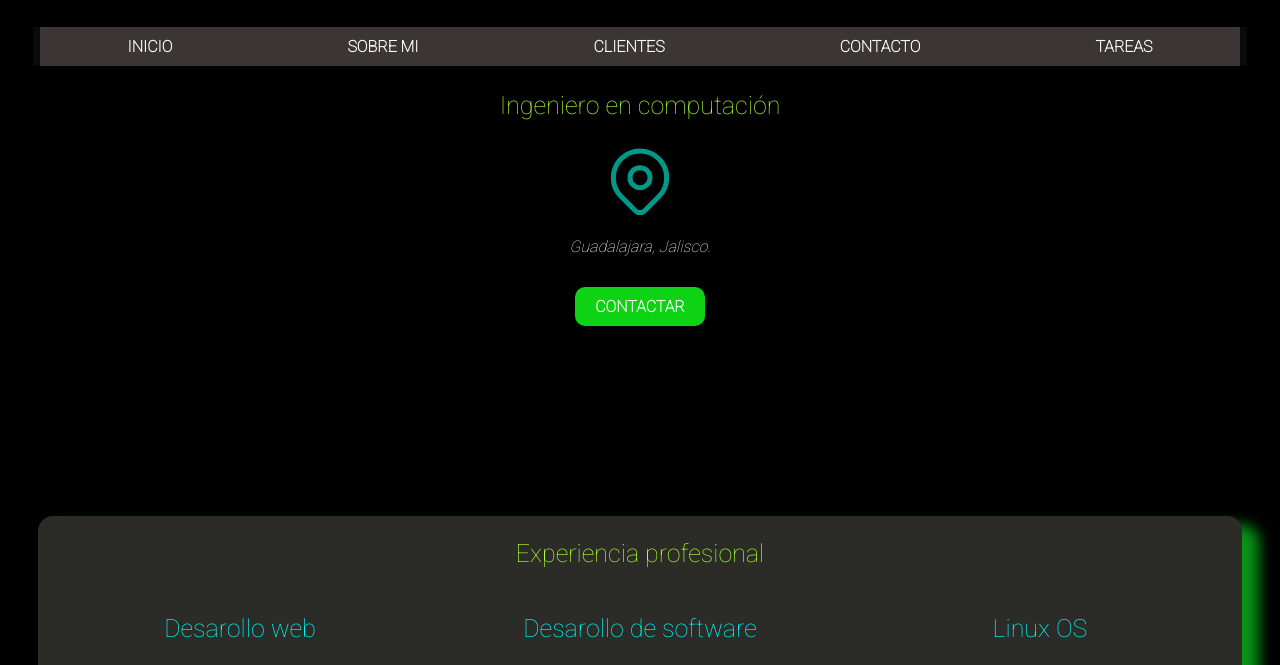
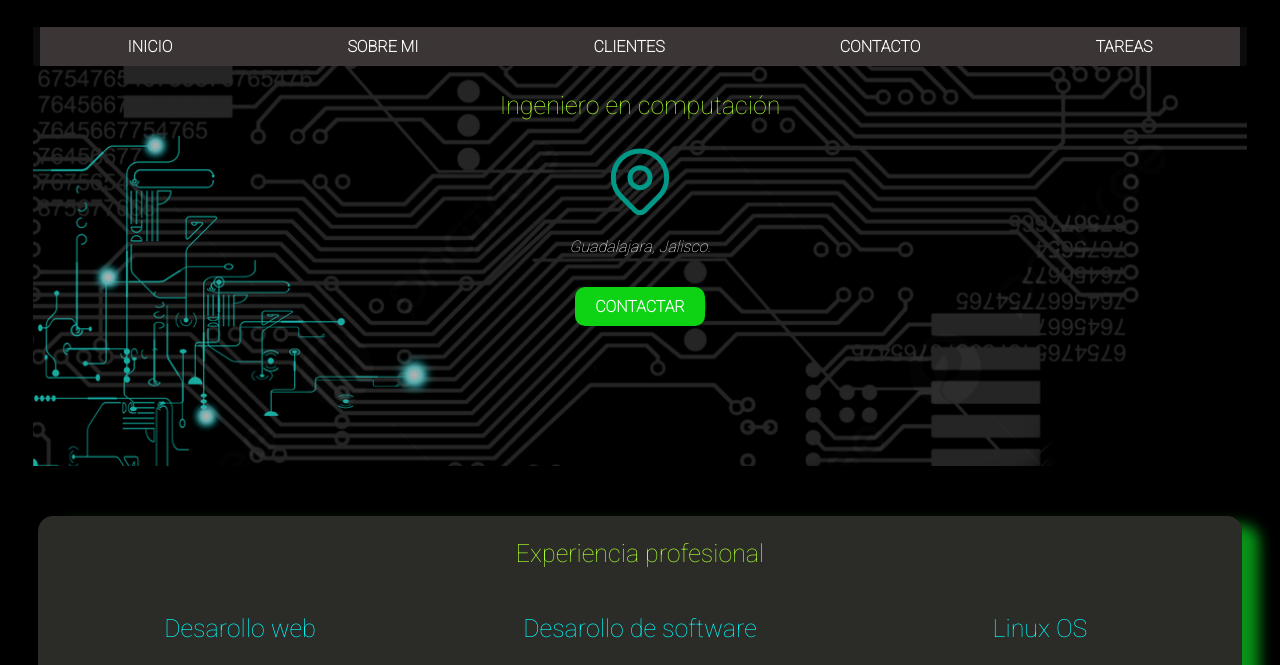
Before and after one commit to AlejandroVillasenor/AlejandroVillasenor.github.io, a plain HTML site: page index.html in a window 1280 px wide. Shown: the part 86-751 px from the top of the page. Drawn offline with Linux system fonts and the light colour scheme.

Commit message:
Update style.css

```diff
--- a/esitlos/style.css
+++ b/esitlos/style.css
@@ -90,7 +90,7 @@ a {
     cursor: pointer;
 }
 .background{
-    background-image: url(/Clase\ 1-HTML/img/banner.jpg);
+    background-image: url(/img/banner.jpg);
     background-repeat: no-repeat;
     height: 400px;
     margin: 0px 25px 0 25px;
```
